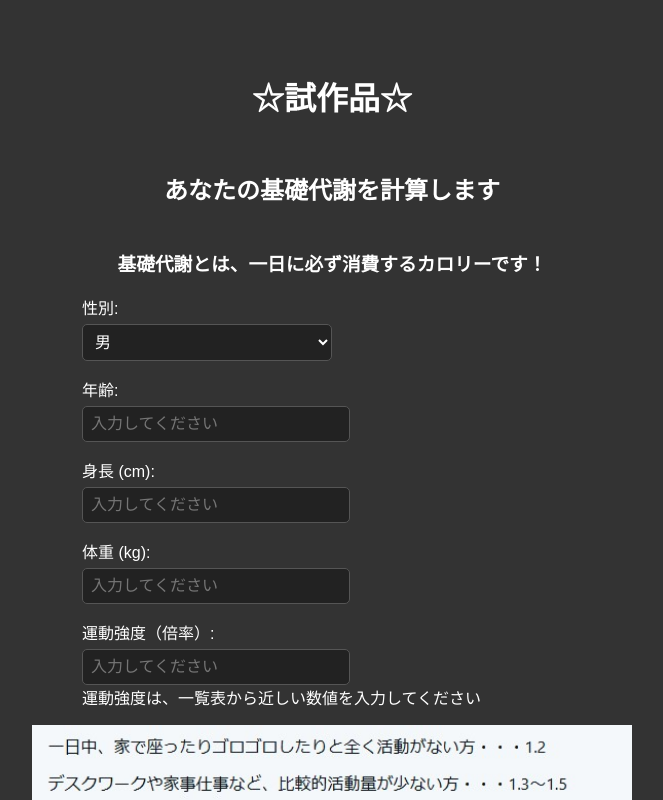
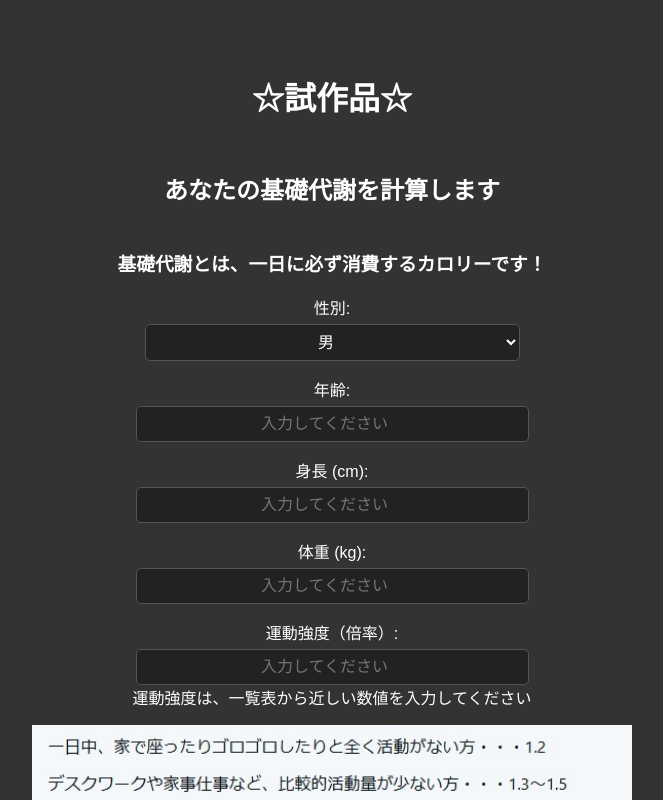
Before and after one commit to y-wkot/BmrFront, a React (Vite) app: page / in a window 1280 px wide. Shown: the top 800 px of the page, without its empty margins (328-991 px from the left). Built offline with nearby package versions, Linux system fonts and the light colour scheme.

Commit message:
241109f27

```diff
--- a/src/App.css
+++ b/src/App.css
@@ -29,6 +29,7 @@ h3 {
   width: 100%;
   max-width: 200px;
   margin-bottom: 1em;
+  text-align: center; /* フォーム全体を中央揃えに */
 }
 
 label {
@@ -36,13 +37,13 @@ label {
   color: #fff;
   display: flex;
   flex-direction: column;
-  align-items: flex-start;
+  align-items: center; /* ラベルと入力欄を中央揃えに */
   width: 100%;
 }
 
 input,
 select {
-  width: 50%;
+  width: 75%;
   padding: 0.5em;
   font-size: 1em;
   margin-top: 5px;
@@ -50,6 +51,7 @@ select {
   border: 1px solid #555;
   background-color: #222;
   color: #fff;
+  text-align: center; /* 入力値とplaceholderを中央揃えに */
 }
 
 button {
```
